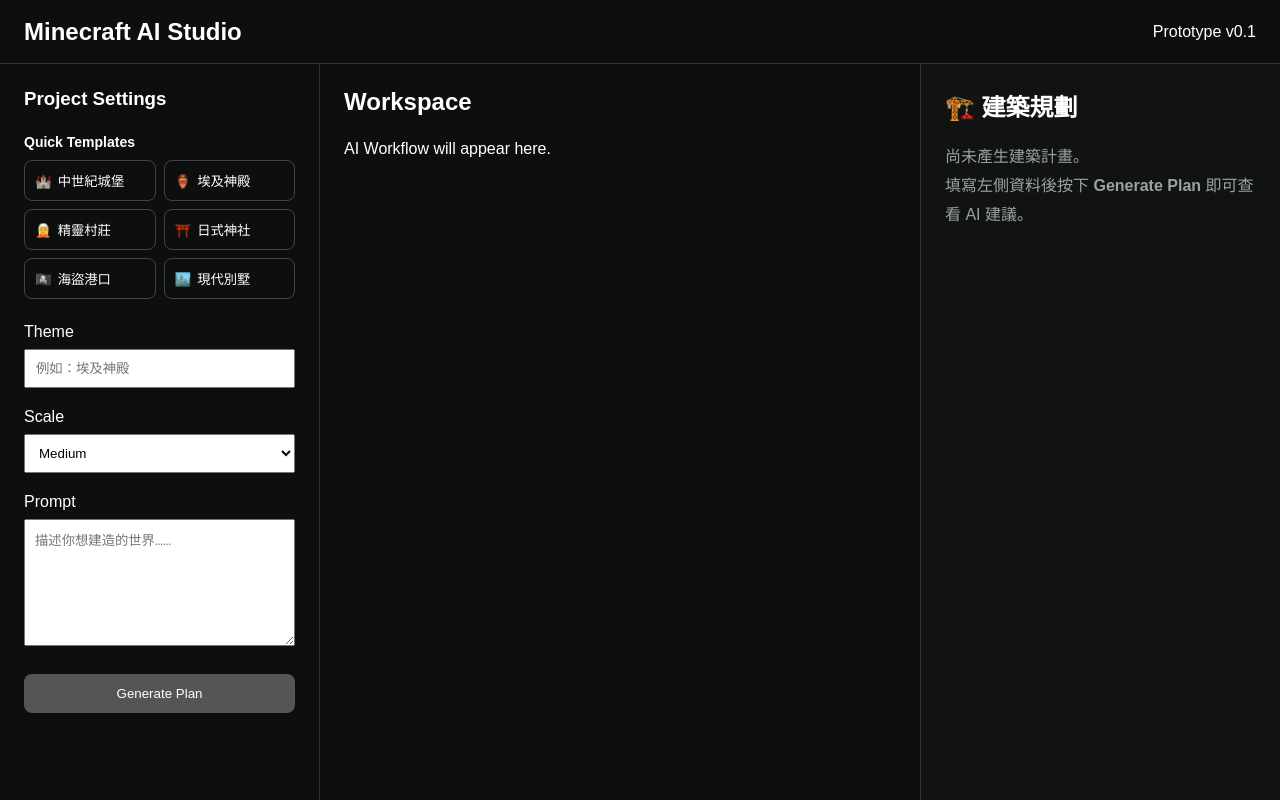
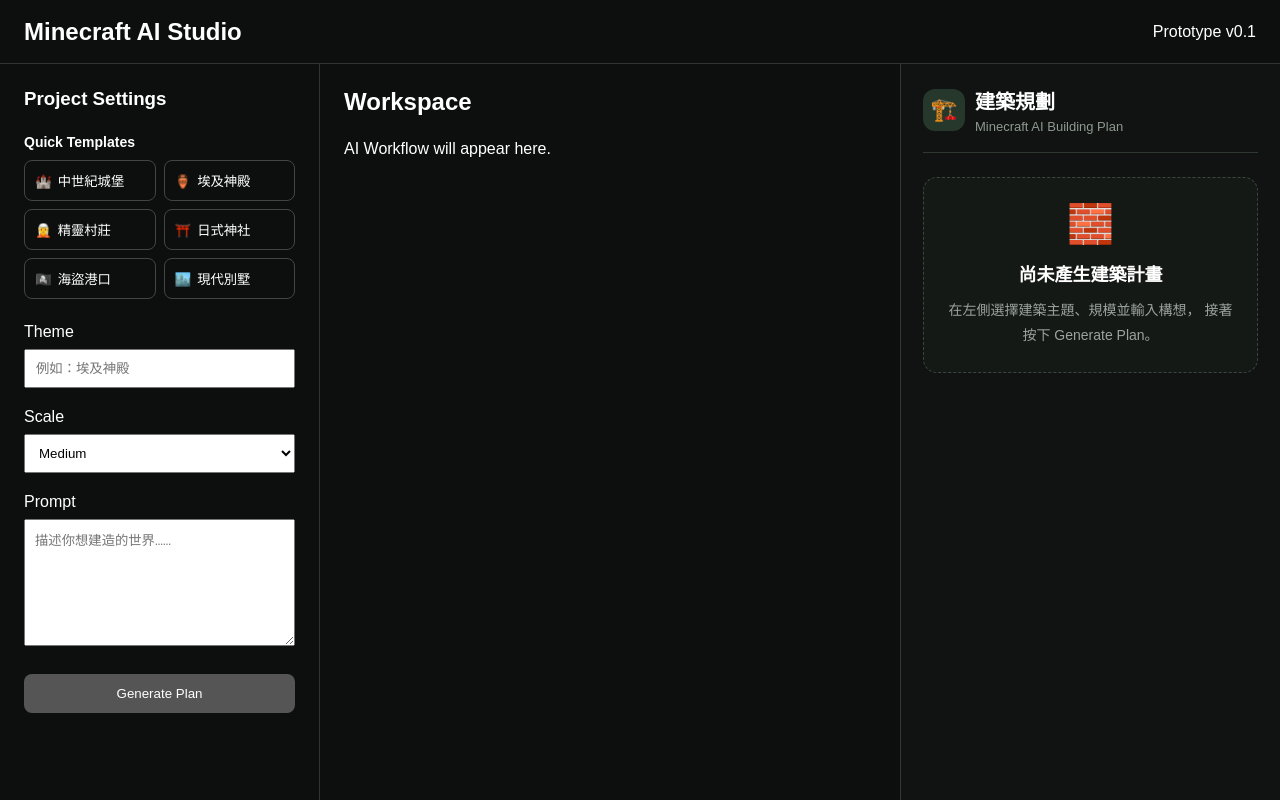
Before and after one commit to ishowtw168/MinecraftAI_Building, a Next.js app in the folder apps/web/: page / in a window 1280 px wide. Both pictures are taken after a click on the button "開啟編輯器". Built offline with nearby package versions, Linux system fonts and the light colour scheme.

Commit message:
feat: display complete building plan panel

```diff
--- a/apps/web/components/PlanPanel.tsx
+++ b/apps/web/components/PlanPanel.tsx
@@ -2,156 +2,390 @@
 
 type PlanPanelProps = {
   project: BuildingPlan | null;
+  isGenerating?: boolean;
+};
+
+const sectionStyle = {
+  padding: 18,
+  border: "1px solid #303832",
+  borderRadius: 14,
+  background: "#171b18",
 };
 
 export default function PlanPanel({
   project,
+  isGenerating = false,
 }: PlanPanelProps) {
   return (
     <aside
       style={{
-        width: 360,
-        padding: 24,
-        borderLeft: "1px solid #333",
+        width: 380,
+        minWidth: 320,
+        height: "100%",
+        padding: 22,
+        borderLeft: "1px solid #303832",
         overflowY: "auto",
-        background: "#101312",
+        background: "#101311",
         color: "white",
+        boxSizing: "border-box",
       }}
     >
+      <div
+        style={{
+          display: "flex",
+          alignItems: "center",
+          gap: 10,
+          paddingBottom: 18,
+          borderBottom: "1px solid #303832",
+        }}
+      >
+        <div
+          style={{
+            width: 42,
+            height: 42,
+            display: "grid",
+            placeItems: "center",
+            borderRadius: 12,
+            background: "#26382b",
+            fontSize: 22,
+          }}
+        >
+          🏗️
+        </div>
+
+        <div>
           <h2
             style={{
               margin: 0,
-          marginBottom: 20,
+              fontSize: 20,
             }}
           >
-        🏗️ 建築規劃
+            建築規劃
           </h2>
 
-      {!project ? (
           <p
             style={{
+              margin: "4px 0 0",
+              color: "#8e9991",
+              fontSize: 13,
+            }}
+          >
+            Minecraft AI Building Plan
+          </p>
+        </div>
+      </div>
+
+      {isGenerating ? (
+        <div
+          style={{
+            marginTop: 24,
+            padding: 24,
+            border: "1px solid #344239",
+            borderRadius: 14,
+            background: "#171d19",
+            textAlign: "center",
+          }}
+        >
+          <div
+            style={{
+              fontSize: 36,
+              marginBottom: 14,
+            }}
+          >
+            ⛏️
+          </div>
+
+          <h3
+            style={{
+              margin: 0,
+            }}
+          >
+            正在產生建築計畫
+          </h3>
+
+          <p
+            style={{
+              margin: "10px 0 0",
+              color: "#9aa49d",
+              lineHeight: 1.7,
+            }}
+          >
+            系統正在整理建築尺寸、材料與施工步驟……
+          </p>
+        </div>
+      ) : !project ? (
+        <div
+          style={{
+            marginTop: 24,
+            padding: 24,
+            border: "1px dashed #3b463f",
+            borderRadius: 14,
+            background: "#151916",
+            textAlign: "center",
+          }}
+        >
+          <div
+            style={{
+              fontSize: 38,
+              marginBottom: 14,
+            }}
+          >
+            🧱
+          </div>
+
+          <h3
+            style={{
+              margin: 0,
+              fontSize: 18,
+            }}
+          >
+            尚未產生建築計畫
+          </h3>
+
+          <p
+            style={{
+              margin: "12px 0 0",
               color: "#9aa39d",
               lineHeight: 1.8,
+              fontSize: 14,
             }}
           >
-          尚未產生建築計畫。
-          <br />
-          填寫左側資料後按下
-          <strong> Generate Plan </strong>
-          即可查看 AI 建議。
+            在左側選擇建築主題、規模並輸入構想，
+            接著按下 Generate Plan。
           </p>
+        </div>
       ) : (
-        <>
+        <div
+          style={{
+            display: "grid",
+            gap: 18,
+            marginTop: 22,
+          }}
+        >
+          <section
+            style={{
+              ...sectionStyle,
+              background:
+                "linear-gradient(145deg, #213328, #171c18)",
+            }}
+          >
+            <p
+              style={{
+                margin: 0,
+                color: "#81bb8d",
+                fontSize: 12,
+                fontWeight: 800,
+                letterSpacing: 1.5,
+              }}
+            >
+              BUILDING PLAN
+            </p>
+
             <h2
               style={{
-              marginTop: 0,
+                margin: "10px 0 0",
+                fontSize: 24,
+                lineHeight: 1.35,
               }}
             >
               {project.name}
             </h2>
+          </section>
 
-          <section
+          <section style={sectionStyle}>
+            <h3
               style={{
-              marginTop: 24,
+                margin: "0 0 12px",
+                fontSize: 16,
               }}
             >
-            <h3>📖 建築故事</h3>
+              📖 建築故事
+            </h3>
 
             <p
               style={{
+                margin: 0,
                 lineHeight: 1.8,
-                color: "#cfcfcf",
+                color: "#c3cbc5",
+                fontSize: 14,
+                whiteSpace: "pre-wrap",
+                overflowWrap: "anywhere",
               }}
             >
               {project.story}
             </p>
           </section>
 
-          <section
+          <section style={sectionStyle}>
+            <h3
               style={{
-              marginTop: 24,
+                margin: "0 0 12px",
+                fontSize: 16,
               }}
             >
-            <h3>📏 建築尺寸</h3>
+              📏 建築尺寸
+            </h3>
 
-            <p>{project.size}</p>
+            <div
+              style={{
+                padding: "12px 14px",
+                borderRadius: 10,
+                background: "#0f1210",
+                color: "#b9d9c0",
+                fontWeight: 700,
+                lineHeight: 1.6,
+              }}
+            >
+              {project.size}
+            </div>
           </section>
 
-          <section
+          <section style={sectionStyle}>
+            <h3
               style={{
-              marginTop: 24,
+                margin: "0 0 12px",
+                fontSize: 16,
               }}
             >
-            <h3>🎨 建材建議</h3>
+              🎨 建材風格
+            </h3>
 
             <p
               style={{
-                lineHeight: 1.7,
-                color: "#cfcfcf",
+                margin: 0,
+                lineHeight: 1.8,
+                color: "#c3cbc5",
+                fontSize: 14,
               }}
             >
               {project.palette}
             </p>
           </section>
 
-          <section
+          <section style={sectionStyle}>
+            <h3
               style={{
-              marginTop: 28,
+                margin: "0 0 14px",
+                fontSize: 16,
               }}
             >
-            <h3>📦 材料清單</h3>
+              📦 材料清單
+            </h3>
 
-            <ul
+            <div
               style={{
-                paddingLeft: 20,
-                lineHeight: 2,
+                display: "grid",
+                gap: 10,
               }}
             >
-              {project.materials.map((material) => (
-                <li key={material.name}>
-                  <strong>{material.name}</strong>
-                  {" - "}
+              {project.materials.map(
+                (material, index) => (
+                  <div
+                    key={`${material.name}-${index}`}
+                    style={{
+                      display: "flex",
+                      alignItems: "center",
+                      justifyContent: "space-between",
+                      gap: 14,
+                      padding: "11px 12px",
+                      borderRadius: 10,
+                      background: "#0f1210",
+                    }}
+                  >
+                    <span
+                      style={{
+                        color: "#d5ddd7",
+                        fontSize: 14,
+                        lineHeight: 1.5,
+                      }}
+                    >
+                      {material.name}
+                    </span>
+
+                    <strong
+                      style={{
+                        flexShrink: 0,
+                        color: "#86bf91",
+                        fontSize: 13,
+                      }}
+                    >
                       {material.amount}
-                </li>
-              ))}
-            </ul>
+                    </strong>
+                  </div>
+                )
+              )}
+            </div>
           </section>
 
-          <section
+          <section style={sectionStyle}>
+            <h3
               style={{
-              marginTop: 28,
+                margin: "0 0 16px",
+                fontSize: 16,
               }}
             >
-            <h3>🛠️ 建造步驟</h3>
+              🛠️ 建造步驟
+            </h3>
 
-            <ol
+            <div
               style={{
-                paddingLeft: 22,
+                display: "grid",
+                gap: 18,
               }}
             >
-              {project.steps.map((step) => (
-                <li
-                  key={step.title}
+              {project.steps.map((step, index) => (
+                <div
+                  key={`${step.title}-${index}`}
                   style={{
-                    marginBottom: 18,
+                    display: "grid",
+                    gridTemplateColumns: "34px 1fr",
+                    gap: 12,
                   }}
                 >
-                  <strong>{step.title}</strong>
+                  <div
+                    style={{
+                      width: 34,
+                      height: 34,
+                      display: "grid",
+                      placeItems: "center",
+                      borderRadius: 10,
+                      background: "#2b4431",
+                      color: "#b8dec0",
+                      fontWeight: 800,
+                      fontSize: 14,
+                    }}
+                  >
+                    {index + 1}
+                  </div>
+
+                  <div>
+                    <h4
+                      style={{
+                        margin: 0,
+                        fontSize: 15,
+                        lineHeight: 1.5,
+                      }}
+                    >
+                      {step.title}
+                    </h4>
 
                     <p
                       style={{
-                      marginTop: 6,
-                      lineHeight: 1.7,
-                      color: "#cfcfcf",
+                        margin: "6px 0 0",
+                        lineHeight: 1.75,
+                        color: "#aeb7b0",
+                        fontSize: 14,
+                        overflowWrap: "anywhere",
                       }}
                     >
                       {step.description}
                     </p>
-                </li>
+                  </div>
+                </div>
               ))}
-            </ol>
+            </div>
           </section>
-        </>
+        </div>
       )}
     </aside>
   );
```
Lines whose indentation alone changed are shown as unchanged.
